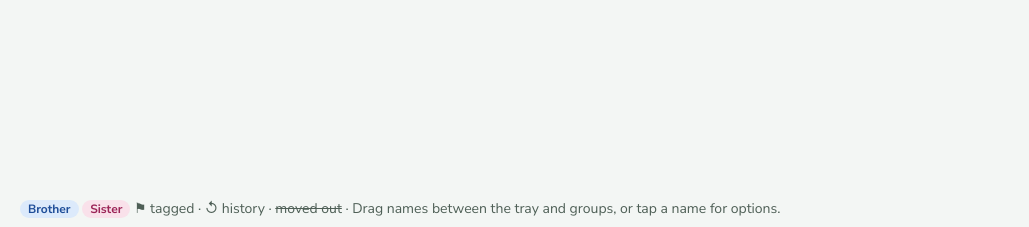
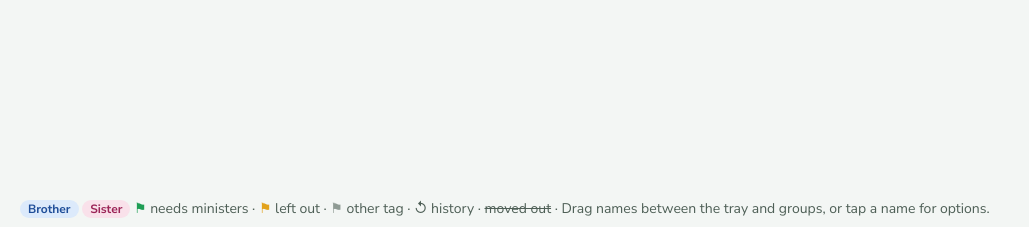
Before and after one commit to TyIsSticks/ward-portal, a FastAPI app: template app/templates/ministering/board.html in a window 1280 px wide. Shown: the part 573-800 px from the top of the page, without its empty margins (0-1029 px from the left). Run offline with FastAPI, Linux system fonts and the light colour scheme; the template is opened without the code that fills it: most values are stand-ins (such as "Sample title", 1, 10 or a date in 2020).

Commit message:
Split pill flags into needs-ministers (green) and left-out (yellow)
Shrinks the history mark to match the flags, colours tag buttons by kind
and counts Less active as needing ministers.

Co-Authored-By: Claude Opus 5.5 <noreply@anthropic.com>

```diff
--- a/app/ministering.py
+++ b/app/ministering.py
@@ -11,9 +11,21 @@ from datetime import date
 from .reports import directory, ministering as report
 from .reports.birthdays import Birthday, display_name
 
-PRIORITY_TAGS = ["New move-in", "New member", "Needs extra care", "Returning", "Limited contact", "Less active", "Moving records", "Leader (no ministers)", "Leader (not ministering)" ]
-# Tags that should never be left without ministers.
-NEEDS_MINISTERS_TAGS = {"New move-in", "New member", "Needs extra care", "Returning"}
+# Grouped by flag colour: needs ministers (green), left out on purpose (yellow), then everything else.
+PRIORITY_TAGS = ["New move-in", "New member", "Needs extra care", "Returning", "Less active",
+                 "Moving records", "Leader (no ministers)", "Leader (not ministering)",
+                 "Limited contact"]
+# Tags that should never be left without ministers (green flag).
+NEEDS_MINISTERS_TAGS = {"New move-in", "New member", "Needs extra care", "Returning", "Less active"}
+# Tags for people deliberately left out of ministering, either way (yellow flag).
+LEFT_OUT_TAGS = {"Moving records", "Leader (no ministers)", "Leader (not ministering)"}
+
+
+def tag_kind(tag: str) -> str:
+    """Which flag a tag shows as: "need" (green), "skip" (yellow) or "info" (plain)."""
+    return "need" if tag in NEEDS_MINISTERS_TAGS else "skip" if tag in LEFT_OUT_TAGS else "info"
+
+
 STATUSES = ("draft", "proposed", "approved")
 
 # Elders quorum and Relief Society keep separate assignments in LCR, so each has its own layouts.
--- a/app/ministering_routes.py
+++ b/app/ministering_routes.py
@@ -37,6 +37,7 @@ def board_state(conn, layout: dict) -> dict:
         "history": m.history(conn, org, layout["id"]),
         "tags": m.PRIORITY_TAGS,
         "needs_ministers_tags": sorted(m.NEEDS_MINISTERS_TAGS),
+        "tag_kinds": {t: m.tag_kind(t) for t in m.PRIORITY_TAGS},
         "current_import_id": current["id"] if current else None,
     }
 
@@ -129,7 +130,7 @@ def people_page(request: Request, user: dict = leader):
                     for p in g["assigned"]:
                         roles.setdefault(p, set()).add(f"{org}:assigned")
     return render(request, "ministering/people.html", user=user, people=list(people.values()),
-                  roles=roles, tags=m.PRIORITY_TAGS, imported=imported, orgs=m.ORGS)
+                  roles=roles, tags=m.PRIORITY_TAGS, tag_kind=m.tag_kind, imported=imported, orgs=m.ORGS)
 
 
 @router.get("/ministering/assignments", response_class=HTMLResponse)
--- a/app/static/board.css
+++ b/app/static/board.css
@@ -78,13 +78,12 @@ body.drag-minister .zone[data-role="minister"], body.drag-assigned .zone[data-ro
 .chip.g-F { background: var(--rs-bg); color: var(--rs); }
 .chip.g-U { background: var(--bg); color: var(--ink); border-color: var(--line); }
 .chip.tagged { border-color: currentColor; }
-.chip .mark { display: inline-flex; align-items: center; justify-content: center; line-height: 1; opacity: .72;
-  font-family: "Segoe UI Symbol", "Apple Color Emoji", "Noto Sans Symbols", sans-serif; }
-.chip .mark.flag {
-  color: #f0b75d; opacity: .9; font-size: .52rem; font-weight: 700; width: .7rem; height: .7rem;
-  min-width: .7rem; margin-top: 0; padding: 0; background: none; border: none; box-shadow: none;
-  filter: saturate(.8) brightness(1.05); transform: translateY(-.02rem);
-}
+.chip .mark { display: inline-flex; align-items: center; justify-content: center; flex: none; line-height: 1;
+  font-size: .52rem; font-weight: 700; width: .7rem; height: .7rem; padding: 0; opacity: .72;
+  font-family: "Segoe UI Symbol", "Apple Color Emoji", "Noto Sans Symbols", sans-serif; transform: translateY(-.02rem); }
+.chip .mark + .mark { margin-left: -.1rem; }
+.chip .mark.flag { opacity: .95; }
+.chip .mark.hist { font-size: .62rem; opacity: .6; }
 .chip.moved .nm { text-decoration: line-through; opacity: .7; }
 .chip.dragging { opacity: .35; }
 .chip.ghost { position: fixed; left: 0; top: 0; z-index: 50; pointer-events: none; box-shadow: 0 6px 18px rgba(0,0,0,.25); }
--- a/app/static/board.js
+++ b/app/static/board.js
@@ -6,6 +6,8 @@
   const S = JSON.parse(document.getElementById("state").textContent);
   const RULES = { minMinisters: 2, maxMinisters: 3, maxAssigned: 6 };
   const NEEDS = new Set(S.needs_ministers_tags);
+  const tagKind = (t) => S.tag_kinds[t] || "info";
+  const FLAG_TITLES = { need: "Needs ministers", skip: "Left out of ministering", info: "Tagged" };
   const GENDER_WORD = { M: "brother", F: "sister" };
 
   // Which people each side list shows: "all", "M" or "F". Defaults come from the organization
@@ -169,8 +171,9 @@
       dataset: { pid, role, gkey: gkey || "" },
     },
       h("span", { class: "nm" }, p.display),
-      p.tags.length ? h("span", { class: "mark flag", "aria-hidden": "true" }, "⚑") : null,
-      hist ? h("span", { class: "mark", "aria-hidden": "true" }, "↺") : null);
+      ...["need", "skip", "info"].filter(k => p.tags.some(t => tagKind(t) === k))
+        .map(k => h("span", { class: `mark flag ${k}`, "aria-hidden": "true" }, "⚑")),
+      hist ? h("span", { class: "mark hist", "aria-hidden": "true" }, "↺") : null);
   }
 
   function zone(role, g) {
@@ -377,7 +380,8 @@
     }
 
     const tagBox = h("div", { class: "tags" }, ...S.tags.map(t => h("button", {
-      type: "button", class: "tag" + (p.tags.includes(t) ? " on" : ""), "aria-pressed": String(p.tags.includes(t)),
+      type: "button", class: `tag ${tagKind(t)}` + (p.tags.includes(t) ? " on" : ""), "aria-pressed": String(p.tags.includes(t)),
+      title: FLAG_TITLES[tagKind(t)],
       onclick: async (e) => {
         const btn = e.currentTarget;
         const next = p.tags.includes(t) ? p.tags.filter(x => x !== t) : [...p.tags, t];
--- a/app/static/style.css
+++ b/app/static/style.css
@@ -2,7 +2,7 @@
 :root {
   --band: #1E4D3B; --band-2: #2E6B53; --band-ink: #fff; --band-muted: #BFD9CB; --tab-ink: #D7E8DF;
   --bg: #F3F6F4; --card: #fff; --ink: #1B2A22; --muted: #4E5F56; --line: #DCE5DF; --soft: #E7EEEA;
-  --accent: #1E4D3B; --accent-ink: #fff; --cta: #C2540A; --gold: #F2B33D;
+  --accent: #1E4D3B; --accent-ink: #fff; --flag-need: #1E9E55; --flag-skip: #E2A21B; --flag-need-ink: #fff; --cta: #C2540A; --gold: #F2B33D;
   --ok: #DFF1E7; --err: #FBE4E4; --err-ink: #A1242B; --warn-bg: #FFF4D6; --warn-ink: #7A4B00;
   --bday-bg: #FFE9D6; --bday: #8A3A08; --eq-bg: #DCEAFB; --eq: #1F4E99; --rs-bg: #F9E1EA; --rs: #9B2457;
   --radius: 20px;
@@ -13,7 +13,7 @@
   :root:not([data-theme="light"]) {
     --band: #163A2C; --band-2: #24573F; --band-muted: #A9CBB9;
     --bg: #101613; --card: #18211C; --ink: #E6EEE9; --muted: #A3B3AA; --line: #2A3730; --soft: #222D27;
-    --accent: #7FCBA4; --accent-ink: #0E1C15; --cta: #E07A35;
+    --accent: #7FCBA4; --accent-ink: #0E1C15; --flag-need: #4CC77E; --flag-skip: #F0B75D; --flag-need-ink: #0E1C15; --cta: #E07A35;
     --ok: #1C3327; --err: #3A1F21; --err-ink: #F5A3A8; --warn-bg: #3A2C14; --warn-ink: #F0C27A;
     --bday-bg: #3A2414; --bday: #F3B98A; --eq-bg: #16263D; --eq: #9CC2F2; --rs-bg: #3A1C29; --rs: #F0A6C4;
     color-scheme: dark;
@@ -22,7 +22,7 @@
 :root[data-theme="dark"] {
     --band: #163A2C; --band-2: #24573F; --band-muted: #A9CBB9;
     --bg: #101613; --card: #18211C; --ink: #E6EEE9; --muted: #A3B3AA; --line: #2A3730; --soft: #222D27;
-    --accent: #7FCBA4; --accent-ink: #0E1C15; --cta: #E07A35;
+    --accent: #7FCBA4; --accent-ink: #0E1C15; --flag-need: #4CC77E; --flag-skip: #F0B75D; --flag-need-ink: #0E1C15; --cta: #E07A35;
     --ok: #1C3327; --err: #3A1F21; --err-ink: #F5A3A8; --warn-bg: #3A2C14; --warn-ink: #F0C27A;
     --bday-bg: #3A2414; --bday: #F3B98A; --eq-bg: #16263D; --eq: #9CC2F2; --rs-bg: #3A1C29; --rs: #F0A6C4;
     color-scheme: dark;
@@ -186,6 +186,17 @@ a.badge { text-decoration: none; }
 .tag { font: inherit; font-size: .78rem; font-weight: 700; padding: .2rem .65rem; border-radius: 99px;
        background: transparent; color: var(--muted); border: 1px solid var(--line); cursor: pointer; }
 .tag.on { background: var(--accent); color: var(--accent-ink); border-color: var(--accent); }
+/* Flag colours for tag kinds: needs ministers, left out on purpose, other. */
+.flag.need, .flag-key.need { color: var(--flag-need); }
+.flag.skip, .flag-key.skip { color: var(--flag-skip); }
+.flag.info, .flag-key.info { color: currentColor; }
+.flag-key.info { opacity: .6; }
+.tag.need::before, .tag.skip::before { content: "⚑ "; }
+.tag.need::before { color: var(--flag-need); }
+.tag.skip::before { color: var(--flag-skip); }
+.tag.on::before { color: inherit; }
+.tag.need.on { background: var(--flag-need); border-color: var(--flag-need); color: var(--flag-need-ink); }
+.tag.skip.on { background: var(--flag-skip); border-color: var(--flag-skip); color: #3A2600; }
 
 /* --- Dashboard tiles ------------------------------------------------------ */
 .tiles { display: grid; grid-template-columns: repeat(auto-fit, minmax(260px, 1fr)); gap: 20px; margin-bottom: 22px; }
--- a/app/templates/ministering/board.html
+++ b/app/templates/ministering/board.html
@@ -64,7 +64,7 @@
   <div id="districts" class="districts"></div>
   <p class="legend muted small">
     <span class="chip-demo g-M">Brother</span> <span class="chip-demo g-F">Sister</span>
-    ⚑ tagged · ↺ history · <s>moved out</s> · Drag names between the tray and groups, or tap a name for options.
+    <span class="flag-key need">⚑</span> needs ministers · <span class="flag-key skip">⚑</span> left out · <span class="flag-key info">⚑</span> other tag · ↺ history · <s>moved out</s> · Drag names between the tray and groups, or tap a name for options.
   </p>
 </div>
 
--- a/app/templates/ministering/people.html
+++ b/app/templates/ministering/people.html
@@ -34,7 +34,7 @@
         <td>{{ "✓" if (o ~ ":assigned") in r else "" }}</td>
         {% endfor %}
         <td class="tags" data-pid="{{ p.id }}">
-          {% for t in tags %}<button type="button" class="tag {{ 'on' if t in p.tags }}" data-tag="{{ t }}" aria-pressed="{{ 'true' if t in p.tags else 'false' }}">{{ t }}</button>{% endfor %}
+          {% for t in tags %}<button type="button" class="tag {{ tag_kind(t) }} {{ 'on' if t in p.tags }}" data-tag="{{ t }}" aria-pressed="{{ 'true' if t in p.tags else 'false' }}">{{ t }}</button>{% endfor %}
         </td>
       </tr>
     {% endfor %}
```
Also changed, not shown: tests/test_ministering.py (+12 -1 lines), README.md.
